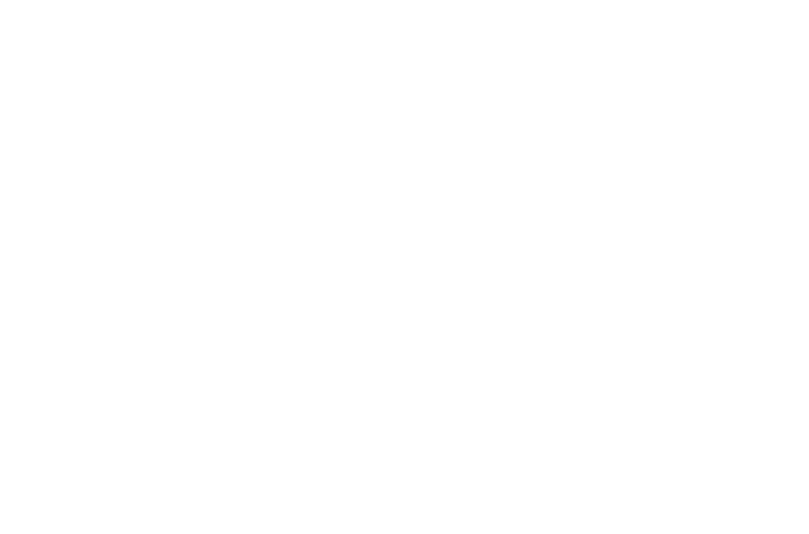
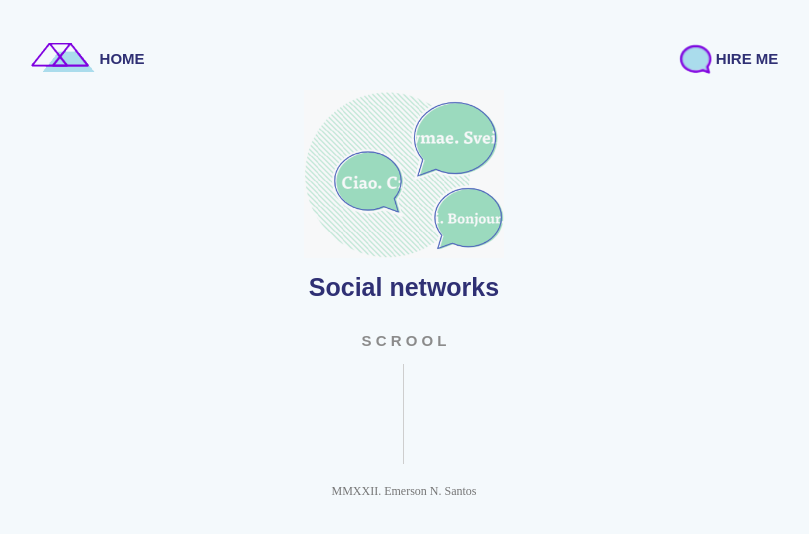
Before and after one commit to EmersonNog/New-Portfolio, a plain HTML site: page network.html in a window 1280 px wide. Shown: the whole page, without its empty margins (236-1045 px from the left). Drawn offline with Linux system fonts and the light colour scheme.

Commit message:
Add layout in outher pages

```diff
--- a/css/index.css
+++ b/css/index.css
@@ -172,7 +172,7 @@ body{
     box-shadow: rgba(0, 0, 0, 0.19) 0px 10px 20px, rgba(0, 0, 0, 0.23) 0px 6px 6px;
     width: 1000px;
     margin: 50px 0px;
-    background-color: rgba(104, 104, 104, 0.199);
+    background-color: rgba(221, 221, 221, 0.37);
     border-radius: 10px;
 }
 
@@ -187,7 +187,7 @@ body{
 }
 
 .tech{
-    background-color: rgba(104, 104, 104, 0.199);
+    background-color: rgba(221, 221, 221, 0.37);
     box-shadow: rgba(0, 0, 0, 0.19) 0px 10px 20px, rgba(0, 0, 0, 0.23) 0px 6px 6px;
     width: 1000px;
     margin: 50px 0px;
@@ -212,7 +212,7 @@ body{
     box-shadow: rgba(0, 0, 0, 0.19) 0px 10px 20px, rgba(0, 0, 0, 0.23) 0px 6px 6px;
     width: 1000px;
     margin: 50px 0px;
-    background-color: rgba(104, 104, 104, 0.199);
+    background-color: rgba(221, 221, 221, 0.37);
     border-radius: 10px;
 }
 
--- a/css/network.css
+++ b/css/network.css
@@ -0,0 +1,83 @@
+*{
+    padding: 0;
+    margin: 0;
+    box-sizing: border-box;
+}
+
+body{
+    background-color: #f4f9fc;
+}
+
+h1, h5, p, a{
+    font-family: 'Kanit', sans-serif;
+    color: rgba(27, 27, 102, 0.911);
+    font-size: 25px;
+    padding: 15px 0px;
+    text-decoration: none;
+}
+
+.content{
+    display: flex;
+    flex-direction: column;
+    align-items: center;
+    justify-content: center;
+}
+
+.content p{
+    color: rgb(139, 139, 139);
+    font-size: 15px;
+    font-weight: bold;
+}
+
+.content div{
+    width: 1px;
+    height: 100px;
+    background-color: rgb(206, 206, 206);
+}
+
+.up{
+    display: flex;
+    flex-direction: column;
+    align-items: center;
+}
+
+#background{
+    width: 200px;
+}
+
+.top-bar {
+    display: flex;
+    justify-content: space-around;
+    margin-bottom: 10px;
+    position: sticky;
+    top: 0;
+    padding: 20px 0px;
+    height: 80px;
+}
+
+.menu a{
+    display: flex;
+    align-items: center;
+}
+
+.menu h5:hover{
+    cursor: pointer;
+    color: rgb(255, 145, 0);
+}
+
+.tellme a{
+    display: flex;
+    align-items: center;
+}
+
+.tellme h5:hover{
+    color: rgb(255, 145, 0)
+}
+
+#copyright{
+    display: flex;
+    justify-content: center;
+    margin-top: 20px;
+    color: rgb(117, 117, 117);
+    font-size: 12px;
+}
--- a/css/tech.css
+++ b/css/tech.css
@@ -0,0 +1,83 @@
+*{
+    padding: 0;
+    margin: 0;
+    box-sizing: border-box;
+}
+
+body{
+    background-color: #f4f9fc;
+}
+
+h1, h5, p, a{
+    font-family: 'Kanit', sans-serif;
+    color: rgba(27, 27, 102, 0.911);
+    font-size: 25px;
+    padding: 15px 0px;
+    text-decoration: none;
+}
+
+.content{
+    display: flex;
+    flex-direction: column;
+    align-items: center;
+    justify-content: center;
+}
+
+.content p{
+    color: rgb(139, 139, 139);
+    font-size: 15px;
+    font-weight: bold;
+}
+
+.content div{
+    width: 1px;
+    height: 100px;
+    background-color: rgb(206, 206, 206);
+}
+
+.up{
+    display: flex;
+    flex-direction: column;
+    align-items: center;
+}
+
+#background{
+    width: 200px;
+}
+
+.top-bar {
+    display: flex;
+    justify-content: space-around;
+    margin-bottom: 10px;
+    position: sticky;
+    top: 0;
+    padding: 20px 0px;
+    height: 80px;
+}
+
+.menu a{
+    display: flex;
+    align-items: center;
+}
+
+.menu h5:hover{
+    cursor: pointer;
+    color: rgb(255, 145, 0);
+}
+
+.tellme a{
+    display: flex;
+    align-items: center;
+}
+
+.tellme h5:hover{
+    color: rgb(255, 145, 0)
+}
+
+#copyright{
+    display: flex;
+    justify-content: center;
+    margin-top: 20px;
+    color: rgb(117, 117, 117);
+    font-size: 12px;
+}
--- a/network.html
+++ b/network.html
@@ -4,9 +4,40 @@
     <meta charset="UTF-8">
     <meta http-equiv="X-UA-Compatible" content="IE=edge">
     <meta name="viewport" content="width=device-width, initial-scale=1.0">
-    <title>Document</title>
+    <title>Social networks</title>
+    <link rel="stylesheet" href="css/network.css">
+    <link rel="stylesheet" href="css/responsive.css">
 </head>
 <body>
+    <main id="top">
+        <div class="top-bar">
+            <div class="menu">
+                <a href="/index.html">
+                    <img src="./assets/logo.png" alt="">
+                    <h5>HOME</h5>
+                </a>
+            </div>
 
+            <div class="tellme">
+                <a href="mailto:catce.nogueira@gmail.com?subject=I came for your portfolio ">
+                    <img src="./assets/tell.png" alt="">
+                    <h5>HIRE ME</h5>
+                </a>
+            </div>
+        </div>
+
+        <section class="up">
+            <img src="assets/social_midia.png" alt="" id="background">
+            <h1>Social networks</h1>
+
+            <div class="content">
+                <p>S C R O O L</p>
+                <div></div>
+            </div>
+        </section>
+
+        <footer id="copyright">MMXXII. Emerson N. Santos</footer>
+
+    </main>
 </body>
 </html>
```
Also changed, not shown: index.html (+1 -1 lines), projects.html (+1 -1 lines), tech.html (+32 -1 lines).
